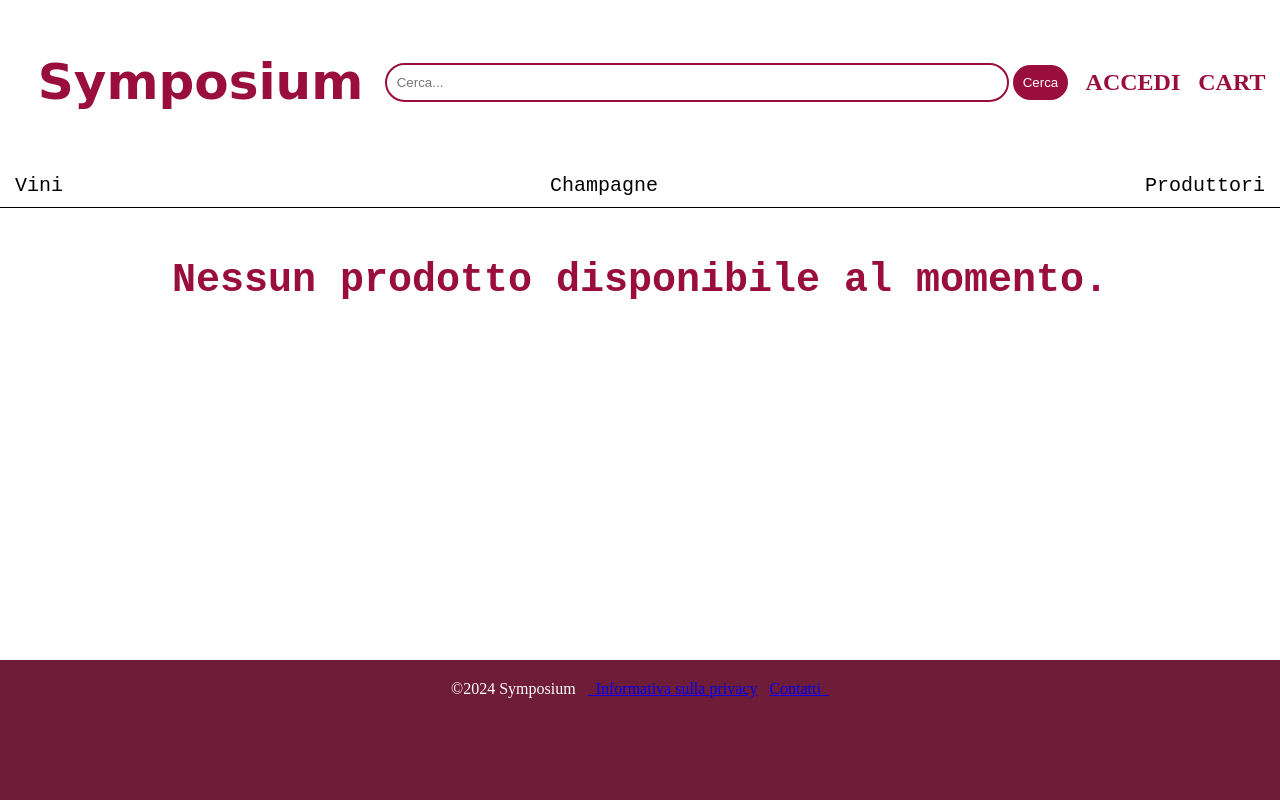
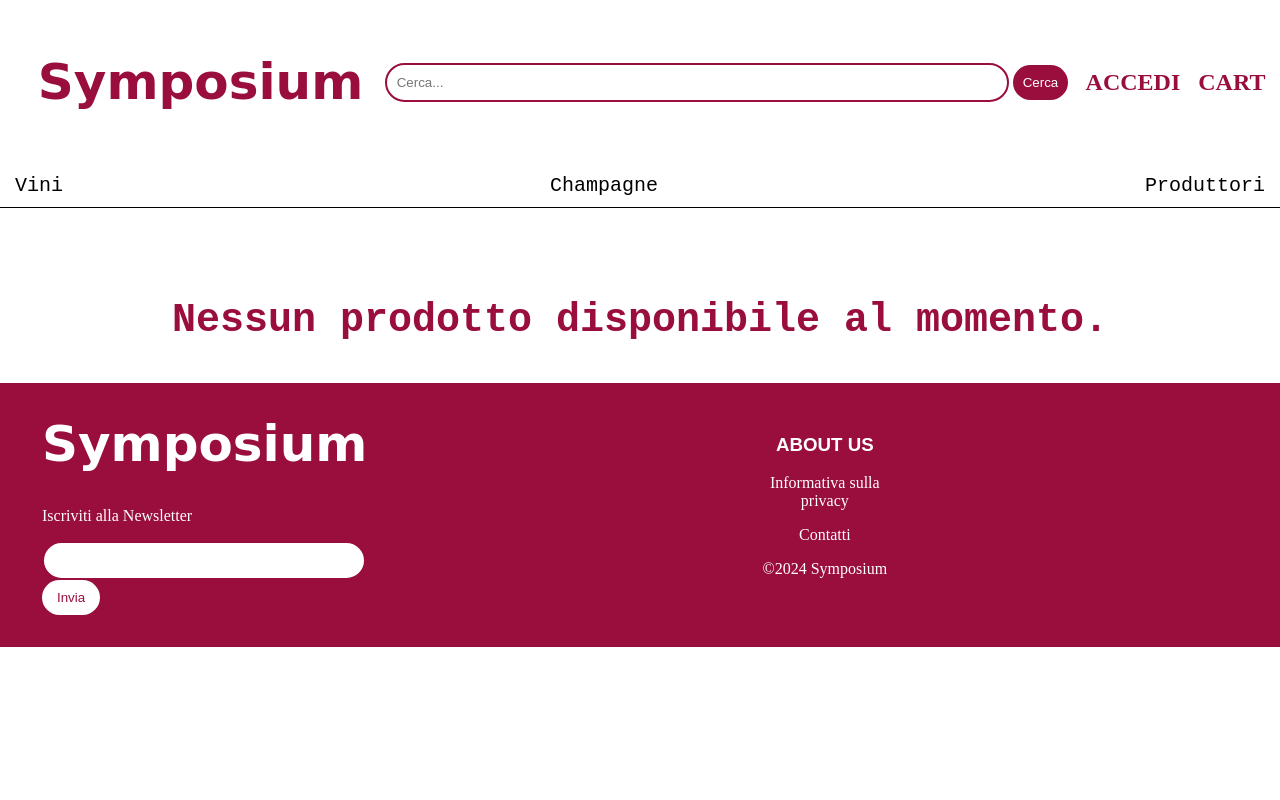
Before and after one commit to FaiellaFrancesco/Symposium, a Java web app: page /catalogo in a window 1280 px wide. Run offline with Tomcat 11, a stand-in JSP engine, Linux system fonts and the light colour scheme; data that the repository does not hold is empty.

Commit message:
Aggiornamento primo task

```diff
--- a/src/main/webapp/utilities/footer.jsp
+++ b/src/main/webapp/utilities/footer.jsp
@@ -4,36 +4,98 @@
 <html>
 <head>
 <meta charset="UTF-8">
- <meta name="viewport" content="width=device-width, initial-scale=1.0">
 <title>Footer</title>
 </head>
-  <style>
-html{
-  position:relative;
-  min-height: 100%;
+<style>
+   footer h1{
+   font-family: 'Brush Script MT', cursive;
+   text-align: left;
+   padding: 0px 0;
+   font-size: 50px;
+   color: #FFF;
+   }
+    footer p{
+
+   color: #FFF;
+   }
+   footer a{
+   text-decoration: none;
+   color: #FFF;
+   }
+   footer a:hover{
+   color: #6F1C38;
+   }
+   footer form{
+   text-align: left;
+   }
+	footer{
+	 background-color: #990E3C;;
+     text-align: center;
+    padding: 1em;
+    margin-top: auto;
+    color: #FFF;
+    display: flex; /* Utilizza Flexbox per il layout */
+    justify-content: center; /* Allinea i figli al centro rispetto all'asse principale (orizzontalmente) */
+
+	}
+	.footer-item {
+    margin: 0 10px; /* Margine tra gli elementi all'interno del footer */
 }
-/*Normalize html and body elements,this style is just good to have*/
-html,body{
-  margin:0;
-  padding:0;
+	.footer-item2 {
+    margin: 0 350px; /* Margine tra gli elementi all'interno del footer */
 }
-.footer{
-    position: absolute;
-    bottom: 0;
-    color: #fff;
-    left: 0;
-    right: 0;
-    height:100px;
-    background-color: #6F1C38;
-     text-align: center;
-    padding: 20px 0;
-}
-        </style>
+	  footer input[type="text"] {
+            padding: 10px;
+            width: 300px;
+
+            border-radius: 25px;
+            outline: none;
+        }
+         button {
+            padding: 10px 15px;
+            background-color: #FFF;
+            color: #990E3C;
+            border: none;
+            border-radius: 25px;
+            cursor: pointer;
+
+        }
+        footer h3{
+      font-family: Arial, sans-serif; /* Utilizza il font "Cursive" come prima scelta */
+    }
+    }
+        }
+	html{
+	height: 100%;
+	}
+	body {
+            margin: 0;
+            padding: 0;
+            min-height: 100%;
+            display: flex;
+            flex-direction: column;
+        }
+
+</style>
 <body>
-<div class="footer">
- <span>&copy;2024 Symposium &nbsp; <a href="privacy.html"> &nbsp; Informativa sulla privacy</a> &nbsp;
-            <a href="contatti.html">Contatti &nbsp; </a></span>
 
-</div>
+<footer>
+
+<div class="footer-item" style="align-items: center;">
+ <h1 style="margin-top: 0px;">Symposium</h1>
+<form action="" method="get" >
+	<p text-align= "left">Iscriviti alla Newsletter</p>
+                    <input type="text" name="q" placeholder="">
+                    <button type="submit">Invia</button>
+                </form></div>
+  <div class="footer-item2">
+        <h3 >ABOUT US</h3>
+        <p><a href="privacy.html"> Informativa sulla privacy</a> </p>
+        <p><a href="contatti.html">Contatti </a></p>
+        <p text-align= "center">&copy;2024 Symposium</p>
+
+    </div>
+
+</footer>
 </body>
 </html>
--- a/src/main/webapp/utilities/header.jsp
+++ b/src/main/webapp/utilities/header.jsp
@@ -31,7 +31,7 @@
             outline: none;
         }
 
-        button {
+        #search {
             padding: 10px 10px;
             background-color: #990E3C;
             color: #fff;
@@ -58,7 +58,7 @@
             <td align="center"> <!-- Barra di ricerca -->
                 <form action="" method="get">
                     <input type="text" name="q" placeholder="Cerca...">
-                    <button type="submit">Cerca</button>
+                    <button id="search" type="submit">Cerca</button>
                 </form>
             </td>
             <td align="right"> <!-- img di cart e accesso-->
```
Also changed, not shown: 1 other file.
